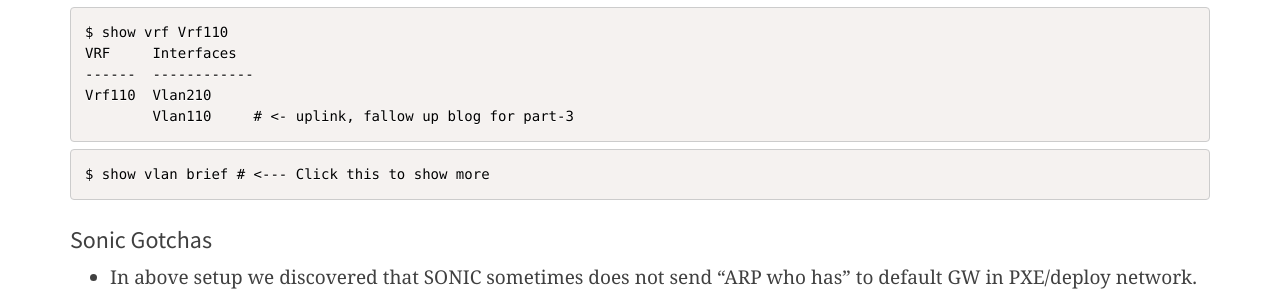
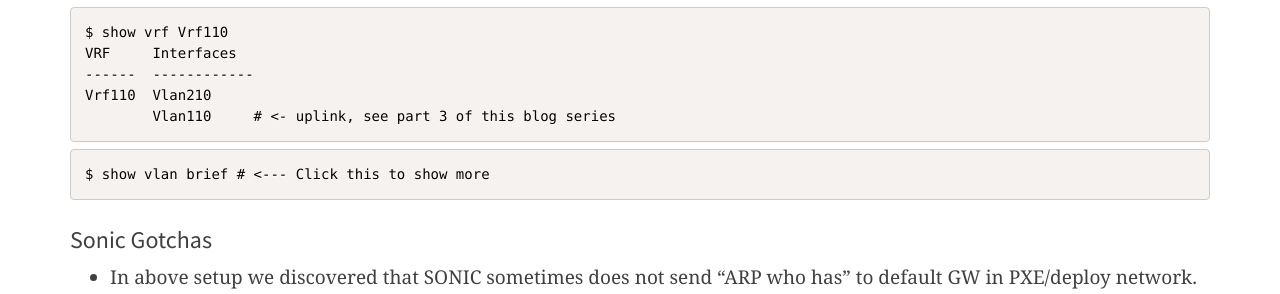
Before and after one commit to RTBHOUSE/techblog, a Jekyll site: the page built from _posts/2021-11-25-L2-EVPN-to-L3-concept-part2.markdown, in a window 1280 px wide and 900 px high, scrolled down 3614 px. Shown: the part 236-530 px from the top of the window. Built offline with Jekyll 4.4.1, drawn with Linux system fonts in a browser that asks for light colours; nearby versions of some CDN libraries; comment, search, counter and statistics services are not loaded.

Commit message:
Update 2021-11-25-L2-EVPN-to-L3-concept-part2.markdown

````diff
--- a/_posts/2021-11-25-L2-EVPN-to-L3-concept-part2.markdown
+++ b/_posts/2021-11-25-L2-EVPN-to-L3-concept-part2.markdown
@@ -150,7 +150,7 @@ $ show vrf Vrf110
 VRF     Interfaces
 ------  ------------
 Vrf110  Vlan210
-        Vlan110     # <- uplink, fallow up blog for part-3
+        Vlan110     # <- uplink, see part 3 of this blog series
 ```
 
 <details>
````
